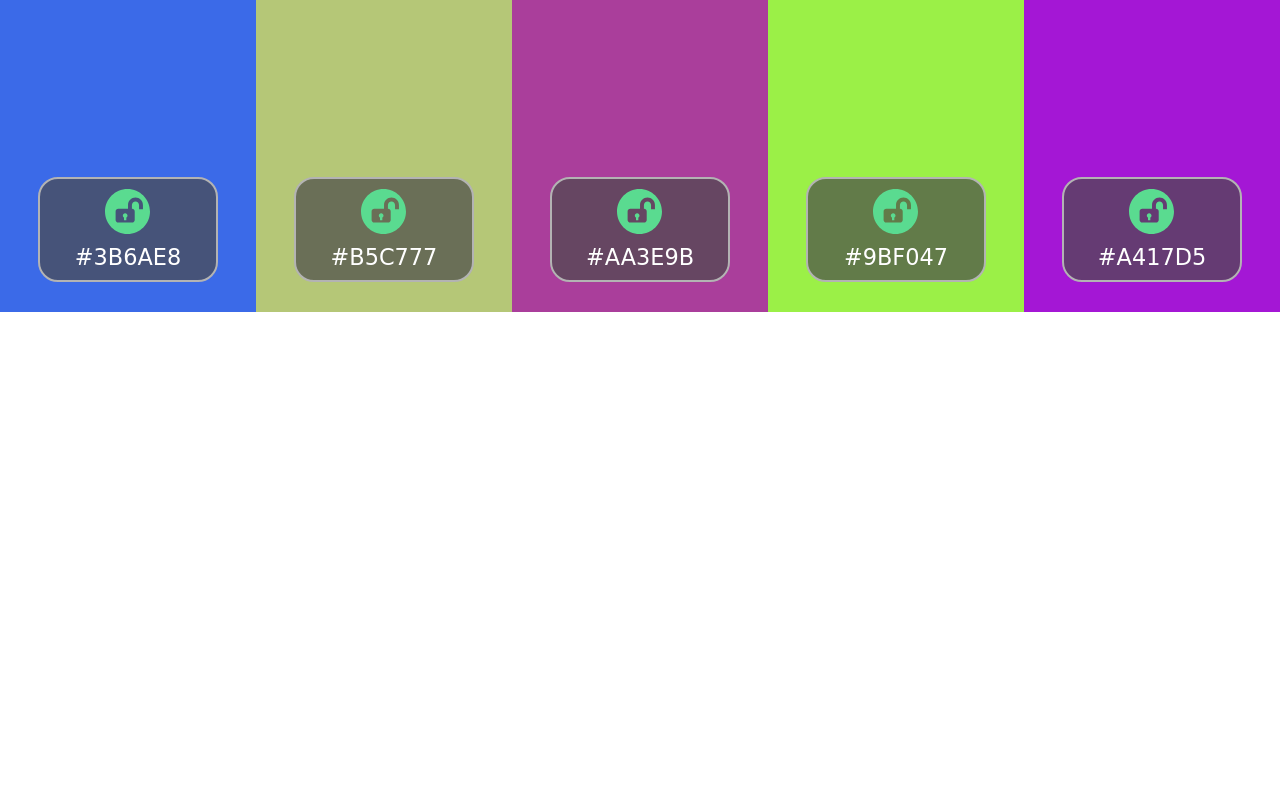
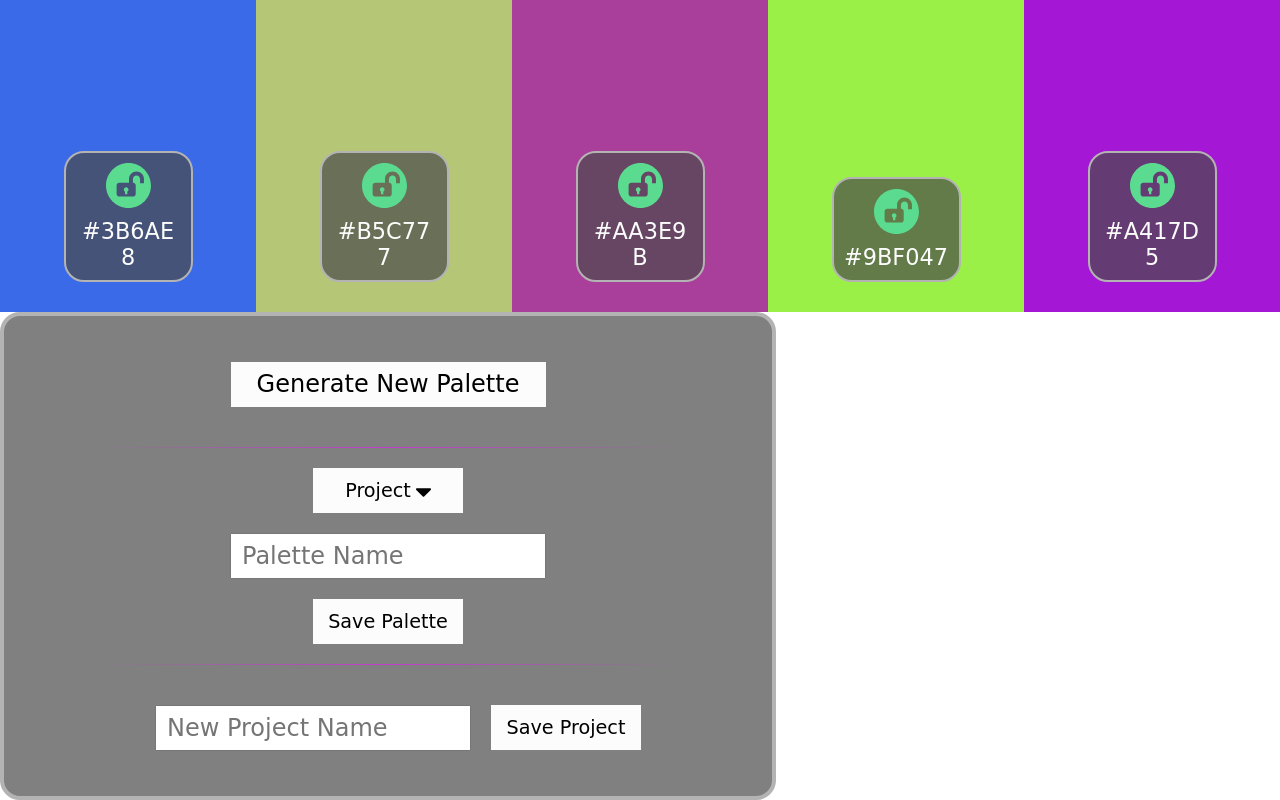
Before and after one commit to jbexx/Palette-Picker, a plain HTML site: page public/index.html in a window 1280 px wide. Shown: the part 488-1288 px from the top of the page. Before the commit the page ends 800 px from the top, so only its background shows below. Drawn offline with nearby package versions, Linux system fonts and the light colour scheme; a web font is replaced by a local one.

Commit message:
add input fields and buttons

```diff
--- a/public/css/styles.css
+++ b/public/css/styles.css
@@ -25,12 +25,14 @@
     border: 2px solid #B3B3B3;
     border-radius: 20px;
     padding: 10px;
-    width: 80%;
+    max-width: 80%;
 }
 
 .hex-code {
-    color: #fff;
+    color: #FCFCFC;
     font-size: 1.4em;
+    text-align: center;
+    width: 105px;
 }
 
 .hex-code:focus {
@@ -41,3 +43,129 @@
     cursor: pointer;
     margin-bottom: 10px;
 }
+
+.options {
+    position: absolute;
+    background-color: rgba(74, 74, 74, 0.7);
+    border: 4px solid #B3B3B3;
+    border-radius: 20px;
+    height: 60vh;
+    width: 60vw;
+}
+
+.project-palette {
+    display: flex;
+    flex-direction: column;
+    align-items: center;
+    justify-content: center;
+    height: 100%;
+}
+
+.palette-inpt,
+.project-inpt {
+    font-size: 1.5em;
+    height: 40px;
+    width: 300px;
+    margin: 20px;
+    padding-left: 10px;
+}
+
+.palette-inpt:focus,
+.project-inpt:focus {
+    outline-color: #DE25E8;
+}
+
+.new-palette {
+    background-color: #FCFCFC;
+    border: none;
+    cursor: pointer;
+    font-size: 1.5em;
+    height: 45px;
+    width: 315px;
+    padding: 0;
+    margin: 20px;
+}
+
+hr {
+    border: 0;
+    height: 1px;
+    background-image: linear-gradient(to right, rgba(219, 37, 232, 0), rgba(219, 37, 232, 0.75), rgba(219, 37, 232, 0));
+    margin: 20px;
+    width: 75%;
+}
+
+.new-palette:hover {
+    background-color: #DE25E8;
+}
+
+.new-palette:focus {
+    outline: none;
+}
+
+.save-palette {
+    display: flex;
+    flex-direction: column;
+    align-items: center;
+    justify-content: center;
+}
+
+.dropdown {
+    position: relative;
+    display: inline-block;
+}
+
+.dropbtn {
+    display: flex;
+    align-items: center;
+    justify-content: center;
+    background-color: #FCFCFC;
+    cursor: pointer;
+    font-size: 1.2em;
+    height: 45px;
+    width: 150px;
+}
+
+.dropbtn img{
+    margin-top: 5px;
+    margin-left: 5px;
+}
+
+.dropdown-content {
+    display: none;
+    cursor: pointer;
+    position: absolute;
+    background-color: #FCFCFC;
+    width: 200px;
+    box-shadow: 0px 8px 16px 0px rgba(0,0,0,0.5);
+}
+
+.dropdown:hover .dropdown-content {
+    display: block;
+}
+
+.dropdown-content p:hover {
+    background-color: #DE25E8
+}
+
+.dropdown:hover .dropbtn {
+    background-color: #DE25E8;
+}
+
+.save {
+    background-color: #FCFCFC;
+    border: none;
+    cursor: pointer;
+    font-size: 1.2em;
+    height: 45px;
+    width: 150px;
+}
+
+.save:hover {
+    background-color: #DE25E8;
+}
+
+.save-project {
+    display: flex;
+    align-items: center;
+    justify-content: center;
+}
--- a/public/index.html
+++ b/public/index.html
@@ -45,7 +45,27 @@
     </section>
 
     <section class='options'>
-
+        <form class='project-palette'>
+            <button class='new-palette'>Generate New Palette</button>
+            <hr>
+            <div class='save-palette'>
+                <div class="dropdown">
+                    <div class="dropbtn">Project <img src="./assets/down.svg" alt="down-icon"></div>
+                    <div class="dropdown-content">
+                        <p class='drop-project'>Prj1</p>
+                        <p class='drop-project'>Prj2</p>
+                        <p class='drop-project'>Prj3</p>
+                    </div>
+                </div>
+                <input type="text" class='palette-inpt' name="palatte" id="palatte" placeholder="Palette Name">
+                <button class='save save-plt-btn'>Save Palette</button>
+            </div>
+            <hr>
+            <div class='save-project'>
+                <input type="text" class='project-inpt' name="project" id="project" placeholder="New Project Name">
+                <button class='save save-prj-btn'>Save Project</button>
+            </div>
+        </form>
     </section>
 
     <script src="https://ajax.googleapis.com/ajax/libs/jquery/3.2.1/jquery.min.js"></script>
--- a/public/js/scripts.js
+++ b/public/js/scripts.js
@@ -32,6 +32,5 @@ $('.color-container').click( '.lock-icon', () => {
 $('.color-container').on('keyup', '.hex-code', () => {
     const src = $(event.target)
     const srcColor = src.text()
-    console.log(src.css())
-    src.css('.background-color', srcColor)
+    src.closest('.color').css('background-color', `${srcColor}`)
 })
```
Also changed, not shown: public/assets/down.svg (added).
